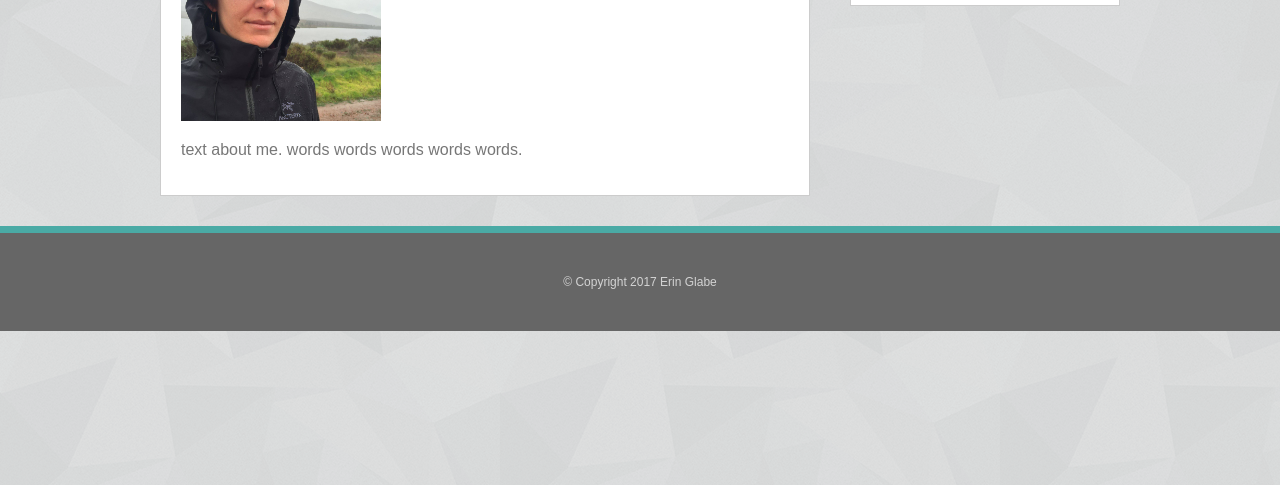
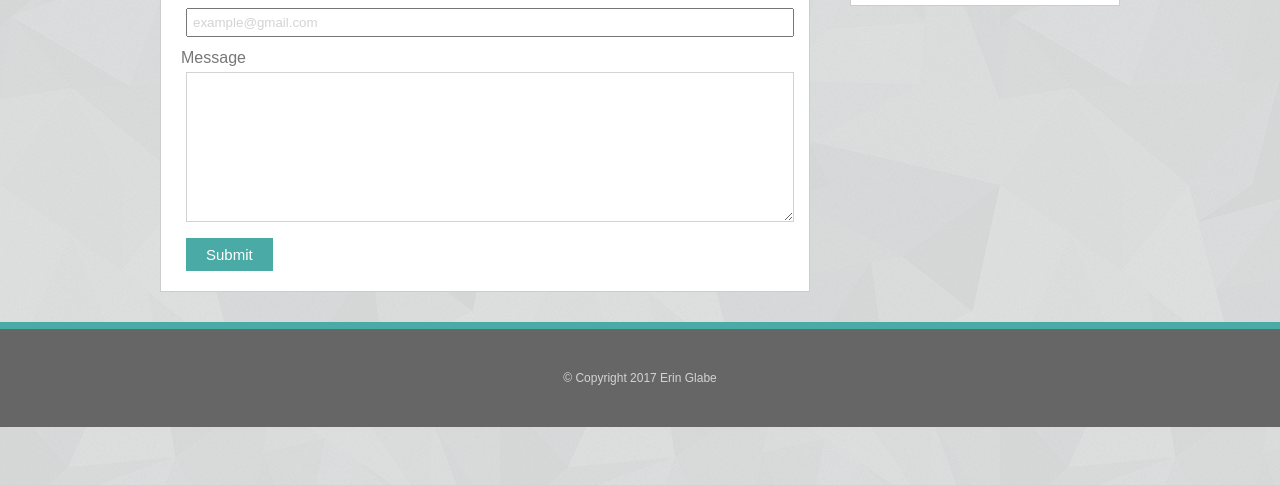
Before and after one commit to eglabe/Basic-Portfolio, a plain HTML site: page contact.html in a window 1280 px wide. Shown: the part 315-800 px from the top of the page. Drawn offline with Linux system fonts and the light colour scheme.

Commit message:
contact page

```diff
--- a/Assets/css/style.css
+++ b/Assets/css/style.css
@@ -56,7 +56,7 @@ h1 {
 	font-family: "Georgia", Times, "Times New Roman", serif;
 	color:#4aaaa5;
 	border-bottom: 2px solid #cccccc;
-	padding: 0px 0px 20px 0px;
+	padding: 0px 0px 20px;
 	margin-bottom: 20px;
 }
 
@@ -64,7 +64,7 @@ h2 {
 	font-family: "Georgia", Times, "Times New Roman", serif;
 	color:#4aaaa5;
 	border-bottom: 1px solid #cccccc;
-	padding: 0px 0px 20px 0px;
+	padding: 0px 0px 20px;
 	margin-bottom: 20px;
 	font-size: 19px;
 	text-align: right;
@@ -74,10 +74,10 @@ section, aside {
 	background-color: white;
 	border: 1px solid #cccccc;
 	padding: 20px;
+	margin-bottom: 30px;
 }
 
 section {
-	margin-bottom: 30px;
 	float: left;
 	width: 650px;
 }
@@ -102,3 +102,44 @@ footer {
 	padding: 30px;
 	border-top: 7px solid #4aaaa5;
 }
+
+/*CSS for Specific Pages*/
+
+/*About Me*/
+
+#bio-image {
+	float: left;
+	margin-right: 20px;
+	width: 220px;
+}
+
+.aboutMe {
+	line-height: 1.7;
+}
+
+/*Portfolio*/
+
+/*Contact*/
+
+input[type=text] {
+	width: 100%;
+	padding: 5px;
+	margin: 5px 5px 12px;
+	color: lightgrey;
+}
+ textarea {
+ 	width: 100%;
+ 	height: 150px;
+ 	padding: 5px;
+ 	margin: 5px 5px 12px;
+ 	border: 1px solid lightgrey;
+ }
+
+ input[type=submit] {
+ 	background-color: #4aaaa5;
+ 	color: #ffffff;
+ 	font-size: 15px;
+ 	border: none;
+ 	padding: 8px 20px;
+ 	margin-left: 5px;
+ }
--- a/contact.html
+++ b/contact.html
@@ -9,43 +9,67 @@
 <body>
 <!-- Heading with Links, same all pages -->
 	<header>
+
 	<div>
+
 		<strong><p id="name">Erin Glabe</p></strong>
+
 		<nav>
 			<a href="index.html">About</a> |
 			<a href="portfolio.html">Portfolio</a> |
 			<a href="contact.html">Contact</a>
 		</nav>
+
 	</div>
+
 	</header>
 
 <!-- Main Section with info specific to that page -->
 	<div id="container">
+
 		<section id="sec-main">
+
 			<h1>Contact</h1>
-			<img id="bio-image" src="assets/images/me.jpg" width="200px">
-			<p> text about me. words words words words words.</p>
+
+			<form>
+				Name<br>
+				<input type="text" name="name" value="Jane Doe"><br>
+				Email<br>
+				<input type="text" name="email" value="example@gmail.com"><br>
+				Message<br>
+				<textarea></textarea>
+				<input type="submit" name="Submit">
+			</form>
+
 		</section>
 
 	<!-- Small box with image links to my sites, same all pages -->
 		<aside id="sec-contact">
+
 			<h2>Connect with Me</h2>
+
 		<!-- Double check GitHub link -->
 			<a href="www.https://github.com/eglabe" target="_blank">
 				<img class="social" src="Assets/Images/github.png" alt="github">
 			</a>
+
 			<a href="https://www.linkedin.com/in/erin-glabe-04593a57" target="_blank">
 				<img class="social" src="Assets/Images/linkedin.png" alt="linkedin">
 			</a>
+
 			<a href="http://stackoverflow.com/users/7382613/erin" target="_blank">
 				<img class="social" src="Assets/Images/stackoverflow.png" alt="stackoverflow">
 			</a>
+
 		</aside>
+
 	</div>
+
 <!-- Footer, same all pages -->
 	<footer>
 		<p>© Copyright 2017 Erin Glabe</p>
 	</footer>
+
 </body>
 
 </html>
```
Also changed, not shown: index.html (+22 -2 lines), portfolio.html (+16 -2 lines).
